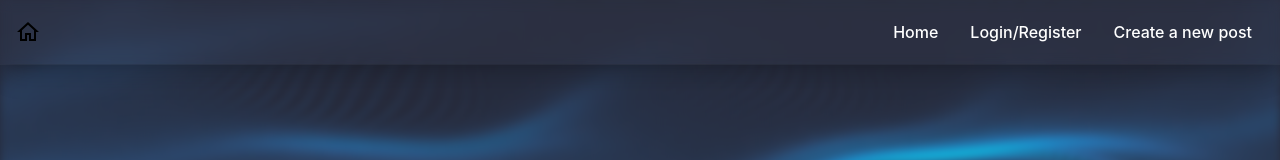
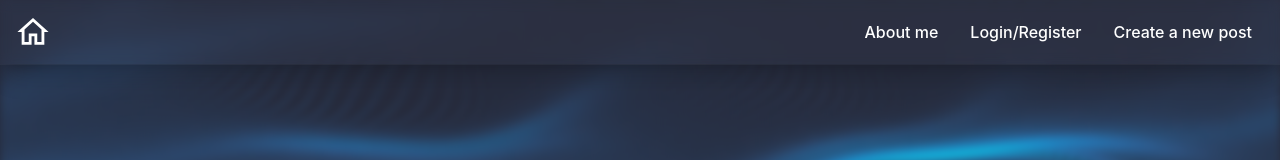
Before and after one commit to JakubJurkian/tech-blog, a React (Vite) app: page / in a window 1280 px wide. Shown: the top 160 px of the page. Built offline with nearby package versions, Linux system fonts and the light colour scheme.

Commit message:
added home logo

```diff
--- a/src/components/MainNavigation.module.css
+++ b/src/components/MainNavigation.module.css
@@ -5,3 +5,7 @@
   -webkit-backdrop-filter: blur(5.2px);
   border-bottom: 1px solid rgba(255, 255, 255, 0.02);
 }
+
+.filter-white {
+  filter: invert(100%) sepia(0%) saturate(7500%) hue-rotate(188deg) brightness(102%) contrast(102%);
+}
--- a/src/components/MainNavigation.tsx
+++ b/src/components/MainNavigation.tsx
@@ -2,6 +2,7 @@ import { useState } from 'react';
 import Menu from './Menu.tsx';
 
 import classes from './MainNavigation.module.css';
+import { NavLink } from 'react-router-dom';
 
 function App() {
   const [showMobileMenu, setShowMobileMenu] = useState(false);
@@ -15,7 +16,9 @@ function App() {
       <nav className="shadow-xl">
         <div className="max-w-7xl mx-auto flex items-center justify-between h-16 px-4">
           <div className="flex-shrink-0 font-bold tracking-wider">
-            <img src="./home-24.svg" alt="home" />
+            <NavLink to="/" className={classes['filter-white']}>
+              <img src="./home-34.svg" alt="home" />
+            </NavLink>
           </div>
           <div className="hidden md:block">
             <Menu onClickedElement={isElementClicked} />
--- a/src/components/Menu.tsx
+++ b/src/components/Menu.tsx
@@ -8,8 +8,8 @@ const Menu = (props: { onClickedElement(arg: boolean): void }) => {
   return (
     <ul className=" px-2 md:px-0 py-3 space-y-2 md:space-y-0 md:space-x-2 font-medium text-slate-700 md:flex">
       <li>
-        <NavLink to="/" className="menu-el" onClick={clickHandler}>
-          Home
+        <NavLink to="/auth" className="menu-el" onClick={clickHandler}>
+          About me
         </NavLink>
       </li>
       <li>
```
Also changed, not shown: public/home-24.svg (deleted), public/home-34.svg (added).
